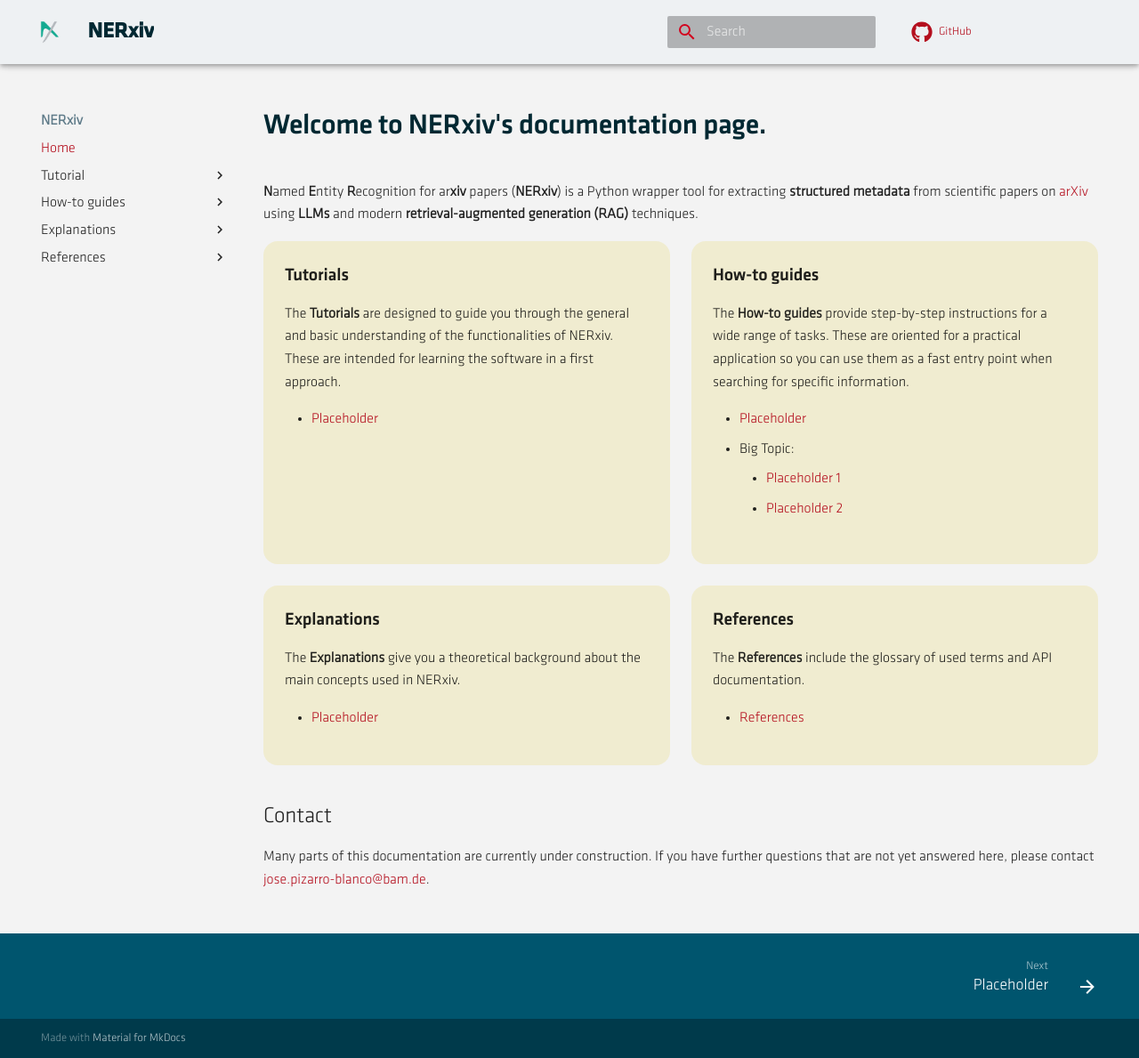
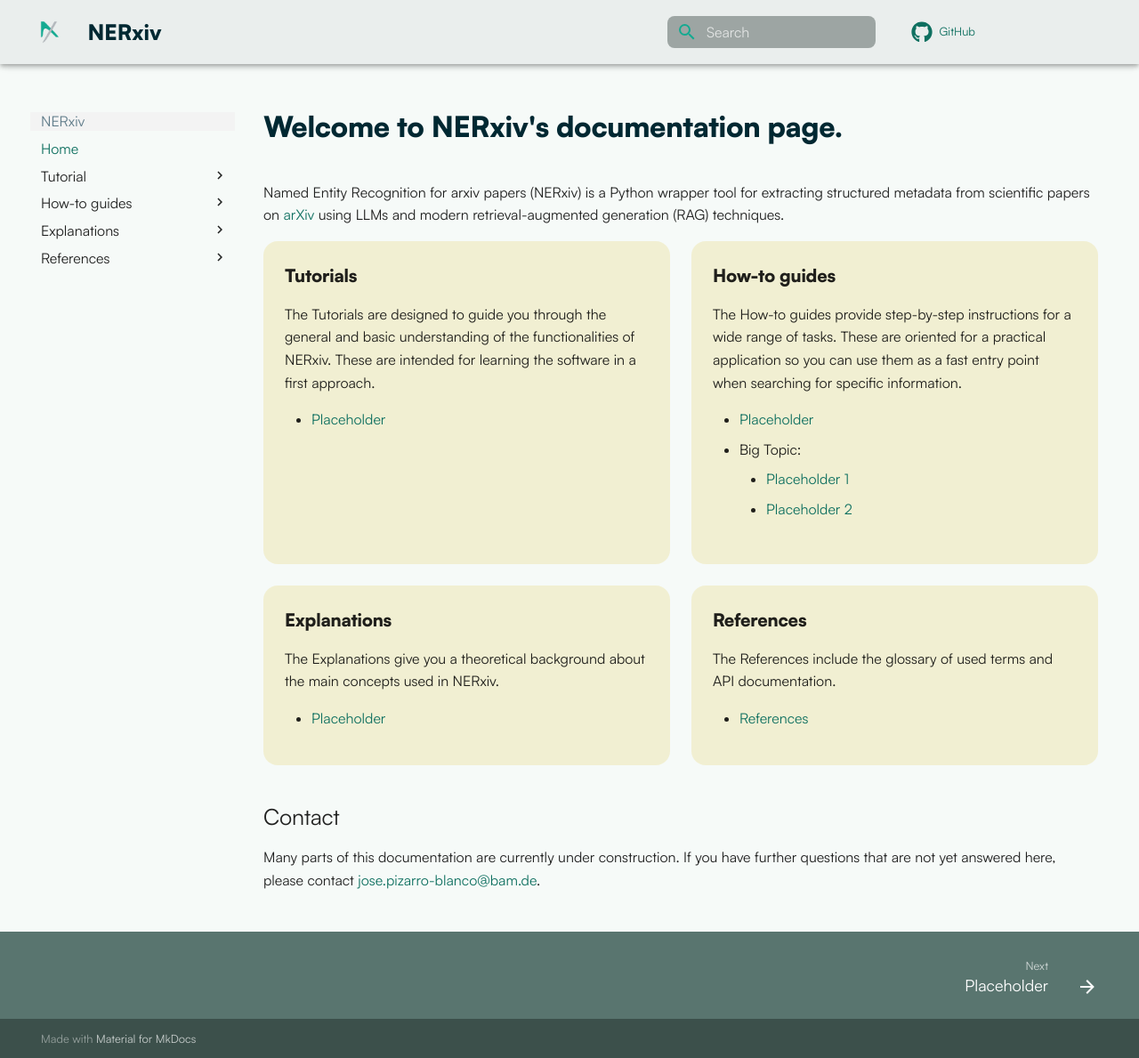
Before and after one commit to JosePizarro3/NERxiv, an MkDocs documentation site: the page built from docs/index.md, in a window 1280 px wide and 1189 px high. Shown: the whole window at 89% size. Built offline with MkDocs 1.6.1 and Material for MkDocs 9.7.7, drawn with Linux system fonts in a browser that asks for light colours; comment, search, counter and statistics services are not loaded.

Commit message:
Changed colors and fonts

```diff
--- a/docs/stylesheets/extra.css
+++ b/docs/stylesheets/extra.css
@@ -1,34 +1,27 @@
 @font-face {
-    font-family: "BAM Klavika-Light";
-    src: url("../assets/fonts/BAMKlavika-Light.ttf");
+    font-family: "Satoshi Variable";
+    src: url("../assets/fonts/Satoshi-Variable.ttf");
     font-weight: normal;
     font-style: normal;
 }
 
 @font-face {
-    font-family: "BAM Klavika-LightItalic";
-    src: url("../assets/fonts/BAMKlavika-LightItalic.ttf");
-    font-weight: normal;
+    font-family: "Satoshi Variable Title";
+    src: url("../assets/fonts/Satoshi-Variable.ttf");
+    font-weight: 1000;
     font-style: normal;
 }
 
 @font-face {
-    font-family: "BAM Klavika-Medium";
-    src: url("../assets/fonts/BAMKlavika-Medium.ttf");
-    font-weight: normal;
-    font-style: normal;
-}
-
-@font-face {
-    font-family: "BAM Klavika-MediumItalic";
-    src: url("../assets/fonts/BAMKlavika-MediumItalic.ttf");
+    font-family: "Satoshi Variable Italic";
+    src: url("../assets/fonts/Satoshi-VariableItalic.ttf");
     font-weight: normal;
     font-style: normal;
 }
 
 :root {
-    --md-text-font: "BAM Klavika-Light";
-    --titles-font: "BAM Klavika-Medium";
+    --md-text-font: "Satoshi Variable", sans-serif;
+    --titles-font: "Satoshi Variable Title", sans-serif;
     --md-code-font: "Noto Mono";
 
     /* BAM colors */
@@ -57,6 +50,16 @@
     --bam-gelb-darker: rgb(230, 155, 0);
     --bam-gelb-darkest: rgb(205, 125, 0);
 
+    --nerxiv-green-dark: rgb(15, 112, 96);
+    --nerxiv-green: rgb(20, 170, 145);
+    --nerxiv-grey: rgb(180, 184, 189);
+    /* --nerxiv-grey-dark: rgb(226, 229, 233);
+    --nerxiv-grey-light: rgb(209, 213, 218); */
+    --nerxiv-green-grey: rgb(89, 117, 111);
+    --nerxiv-green-grey-dark: rgb(234, 238, 237);
+    --nerxiv-green-grey-darker: rgb(157, 165, 163);
+    --nerxiv-green-grey-light: rgb(246, 250, 248);
+
     /* Backgrounds, primaries, and secondaries */
     --background-light: var(--bam-weiss);
     --color-light: var(--bam-schwarz-100);
@@ -70,9 +73,9 @@
 
     --grid-background-light: rgb(238, 229, 174, 0.5);
 
-    --md-primary-fg-color: var(--bam-rot-dark);  /* for hrefs */
-    --md-accent-fg-color: var(--bam-rot);  /* when hovering hrefs */
-    --md-primary-bg-color: var(--bam-rot);  /* for search icon */
+    --md-primary-fg-color: var(--nerxiv-green-dark);  /* for hrefs */
+    --md-accent-fg-color: var(--nerxiv-green);  /* when hovering hrefs */
+    --md-primary-bg-color: var(--nerxiv-green);  /* for search icon */
     --md-default-bg-color: var(--bam-weiss);
 }
 
@@ -82,7 +85,7 @@
 }
 
 .md-header, .md-header__inner {
-    background-color: var(--bam-weiss-dark);
+    background-color: var(--nerxiv-green-grey-dark);
     color: var(--bam-schwarz-100);
 }
 
@@ -100,20 +103,25 @@
     font-family: var(--titles-font);
 }
 
+.md-search__form {
+    background-color: var(--nerxiv-green-grey-darker);
+    border-radius: 8px;
+}
+
 .md-search__form:hover {
     background-color: rgba(0,0,0,.13);
 }
 
 .md-source {
-    color: var(--bam-rot-dark);
+    color: var(--nerxiv-green-dark);
 }
 
 .md-source:hover {
-    color: var(--bam-rot);
+    color: var(--nerxiv-green);
 }
 
 .md-main {
-    background-color: var(--bam-weiss);
+    background-color: var(--nerxiv-green-grey-light);
 }
 
 .md-content__inner, .md-typeset {
@@ -162,5 +170,5 @@
 }
 
 .md-footer {
-    background-color: var(--bam-blau-darkest);
+    background-color: var(--nerxiv-green-grey);
 }
```
Also changed, not shown: docs/assets/fonts/BAMKlavika-Light.ttf (deleted), docs/assets/fonts/BAMKlavika-LightItalic.ttf (deleted), docs/assets/fonts/BAMKlavika-Medium.ttf (deleted), docs/assets/fonts/BAMKlavika-MediumItalic.ttf (deleted), docs/assets/fonts/Satoshi-Variable.ttf (added), docs/assets/fonts/Satoshi-VariableItalic.ttf (added).
